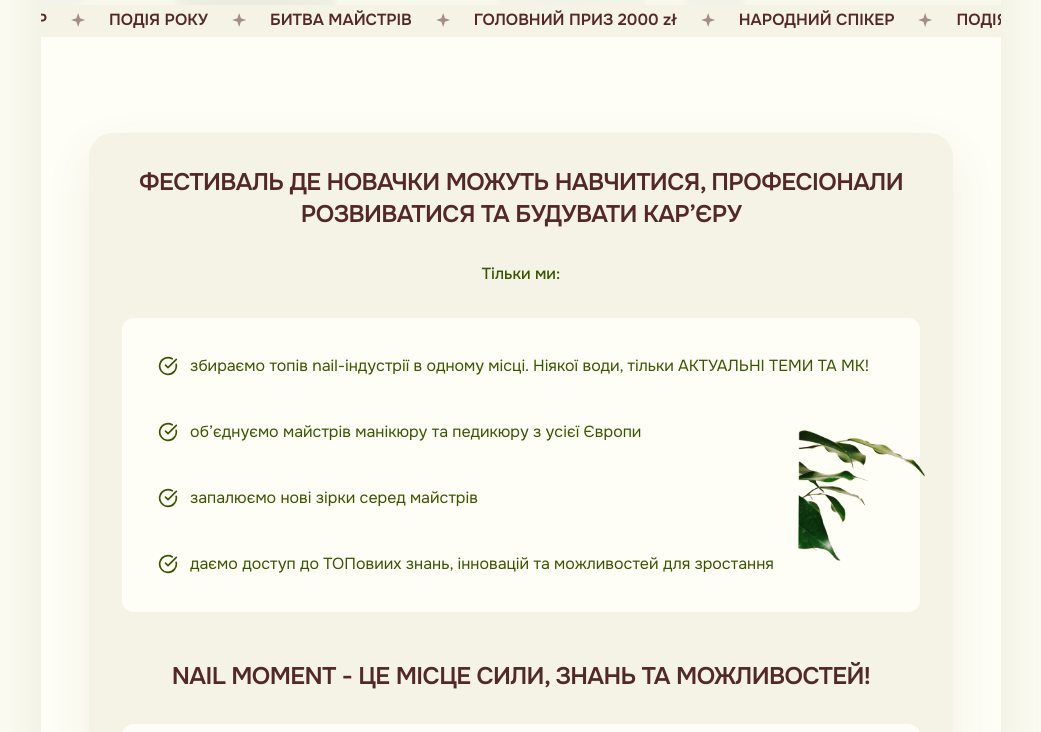
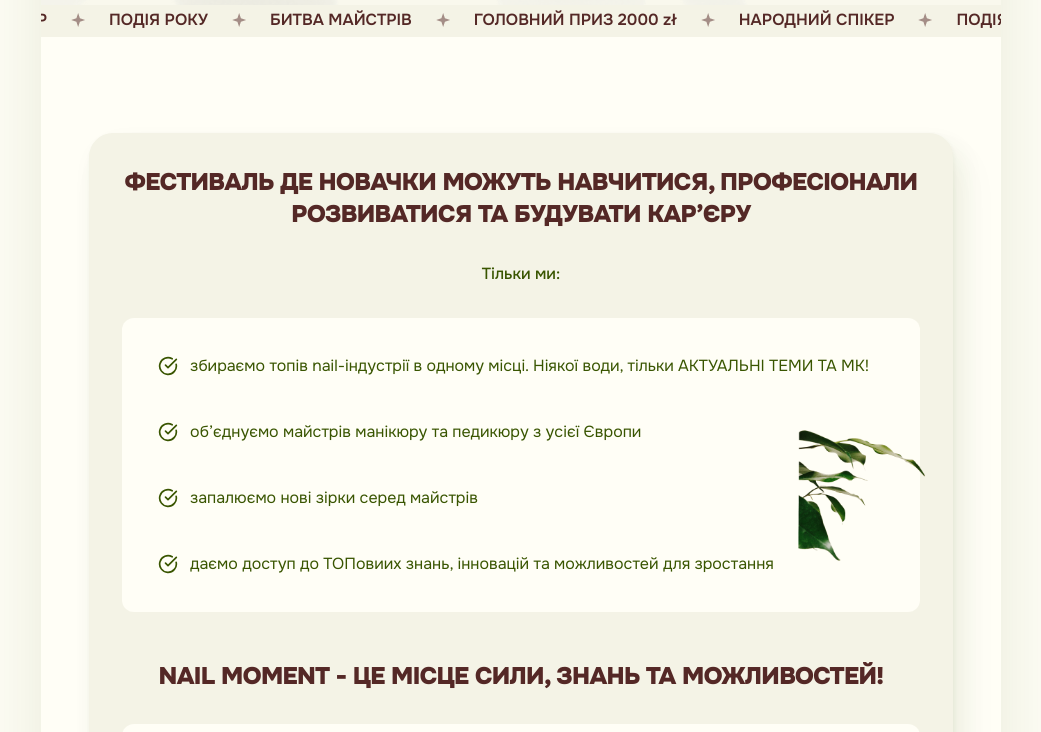
Before and after one commit to serhiihaniuk/nailmoment-wroclaw, a Next.js app: page / in a window 1280 px wide. Shown: the part 560-1292 px from the top of the page, without its empty margins (119-1160 px from the left). Built offline with nearby package versions, Linux system fonts and the light colour scheme.

Commit message:
Adjust card visuals and speaker layout

```diff
--- a/entities/speaker/ui/speaker-card.tsx
+++ b/entities/speaker/ui/speaker-card.tsx
@@ -31,10 +31,14 @@
     <Card
       uiId={mergeUi(uiId, "card")}
       spacing="none"
+      surface="subtle"
       className={cn("w-full max-w-4xl", className)}
     >
-      <div data-ui={mergeUi(uiId, "layout")} className="grid gap-5">
-        <div data-ui={mergeUi(uiId, "media")} className="p-4">
+      <div
+        data-ui={mergeUi(uiId, "layout")}
+        className="flex items-center gap-4 p-3 md:gap-5 md:p-4"
+      >
+        <div data-ui={mergeUi(uiId, "media")} className="shrink-0">
           <NextImage
             data-ui={mergeUi(uiId, "image")}
             src={imageUrl}
@@ -44,22 +48,22 @@
             placeholder="blur"
             blurDataURL={blurDataURL}
             sizes={sizes}
-            className="aspect-[13/20] h-auto w-full rounded-3xl object-cover"
+            className="aspect-[13/20] h-auto w-28 rounded-2xl object-cover sm:w-32 md:w-36"
           />
         </div>
         <div
           data-ui={mergeUi(uiId, "content")}
-          className="flex flex-col justify-center gap-4 px-5 pb-6"
+          className="flex min-w-0 flex-1 flex-col justify-center gap-2 pr-3 md:gap-3 md:pr-4"
         >
           <h3
             data-ui={mergeUi(uiId, "title")}
-            className="text-xl font-semibold uppercase text-text-primary"
+            className="text-2xl font-black text-text-primary"
           >
             {name}
           </h3>
           <div
             data-ui={mergeUi(uiId, "text")}
-            className="space-y-3 text-sm leading-7 text-text-muted md:text-base"
+            className="space-y-1 text-sm leading-6 text-text-muted md:text-base md:leading-7"
           >
             {description}
           </div>
--- a/shared/ui/card.tsx
+++ b/shared/ui/card.tsx
@@ -4,7 +4,7 @@
 import { cn, mergeUi } from "@/shared/lib/utils";
 
 const cardVariants = cva(
-  "relative flex flex-col overflow-hidden rounded-3xl border shadow-[0_18px_48px_rgba(57,85,0,0.08)]",
+  "relative flex flex-col overflow-hidden rounded-3xl border shadow-[1px_2px_4px_rgba(57,85,0,0.05),8px_14px_26px_rgba(57,85,0,0.07),14px_22px_40px_rgba(57,85,0,0.035)]",
   {
     variants: {
       surface: {
--- a/shared/ui/media-card.tsx
+++ b/shared/ui/media-card.tsx
@@ -21,7 +21,10 @@
     return (
       <div
         data-ui={mergeUi(uiId, "card")}
-        className={cn("flex flex-col gap-4", className)}
+        className={cn(
+          "flex flex-col gap-4 [&_[data-ui$='-image']]:shadow-[1px_2px_4px_rgba(57,85,0,0.05),8px_14px_26px_rgba(57,85,0,0.07),14px_22px_40px_rgba(57,85,0,0.035)]",
+          className
+        )}
       >
         {children}
       </div>
--- a/shared/ui/typography.tsx
+++ b/shared/ui/typography.tsx
@@ -2,13 +2,13 @@
 import { cva, type VariantProps } from "class-variance-authority";
 import { ComponentPropsWithoutRef, ElementType } from "react";
 
-const titleVariants = cva("font-semibold uppercase tracking-tight", {
+const titleVariants = cva("font-black uppercase tracking-tight", {
   variants: {
     size: {
       card: "text-2xl",
       section: "text-2xl",
       display: "text-3xl md:text-4xl",
-      sm: "text-xl md:text-2xl",
+      sm: "text-2xl",
     },
     tone: {
       default: "text-text-primary",
```
